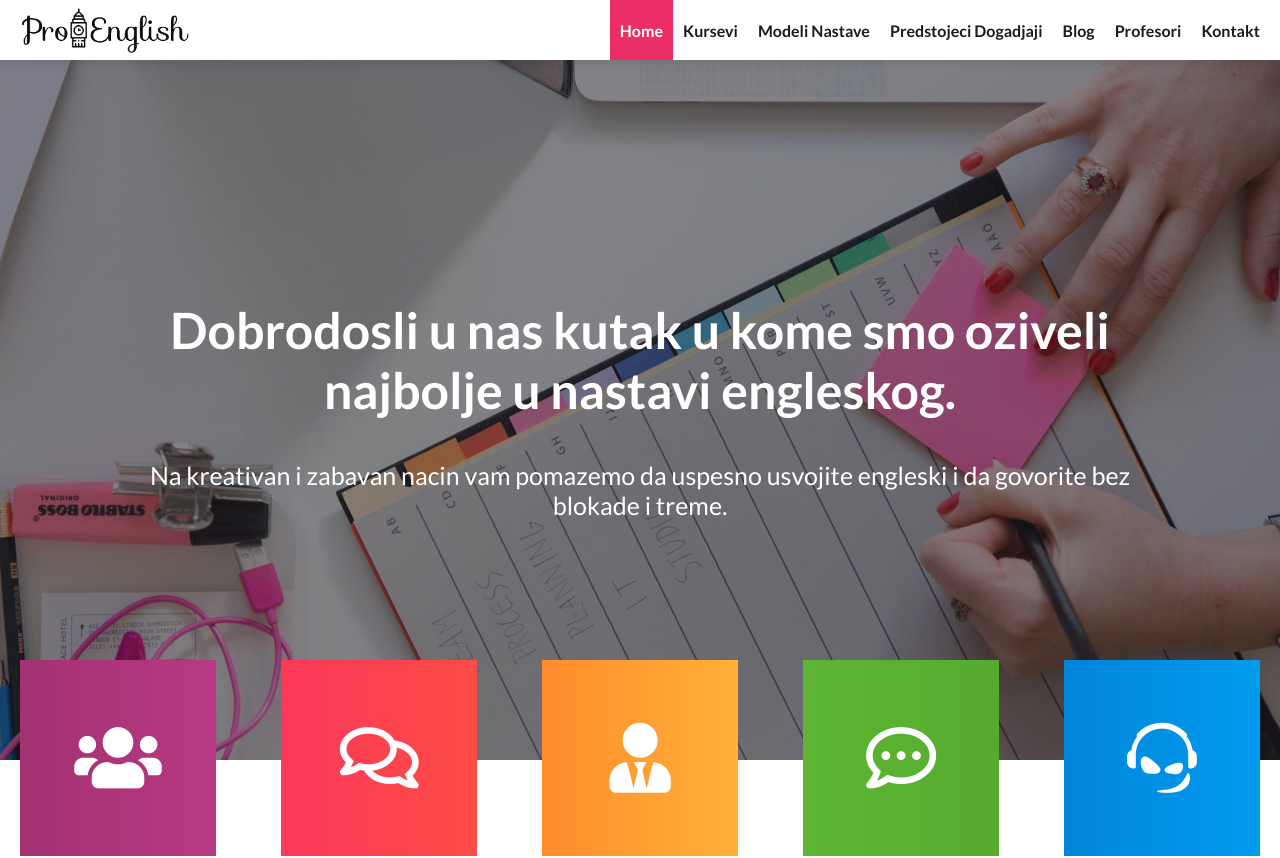
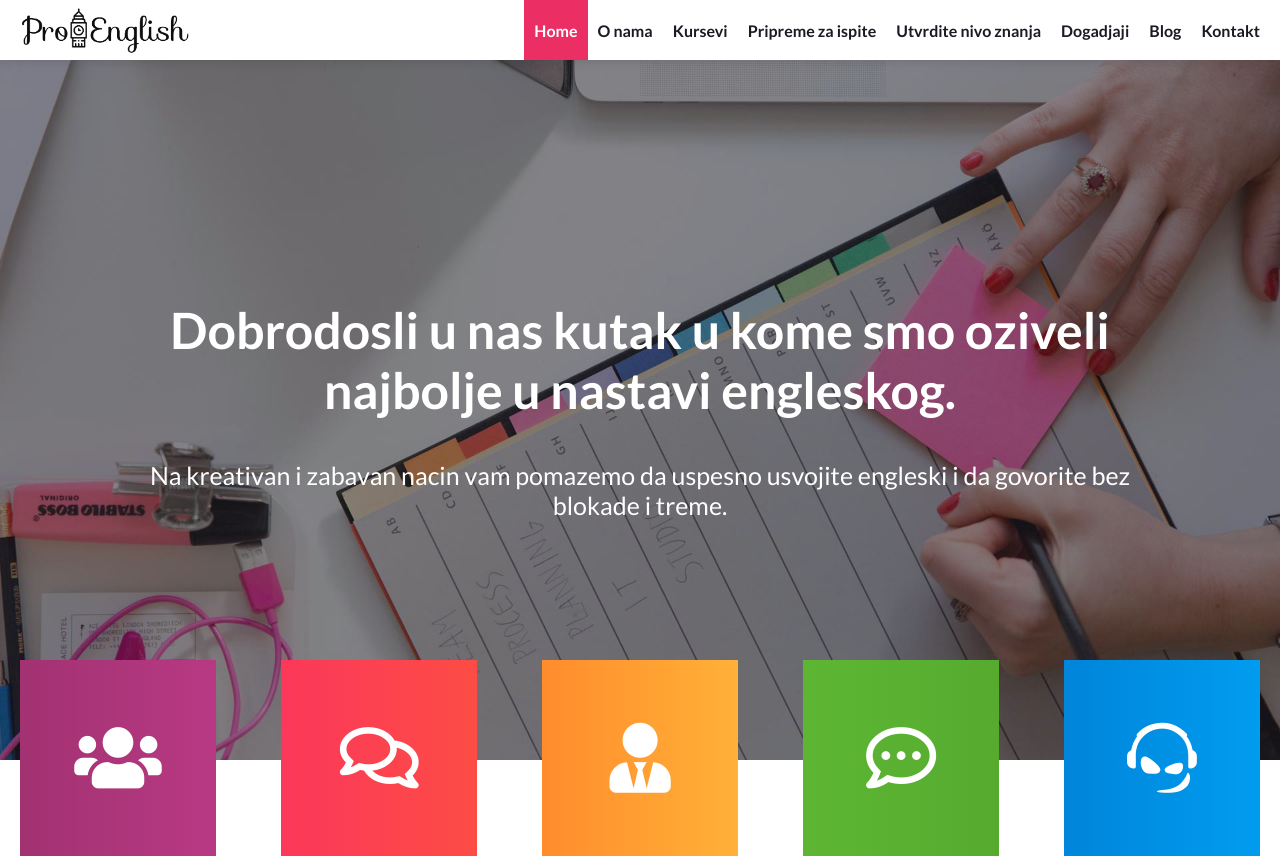
Before and after one commit to Dejan85/Pro-English, a React (Create React App) app in the folder client/: page / in a window 1280 px wide. Shown: the top 858 px of the page. Built offline with nearby package versions, Linux system fonts and the light colour scheme; a web font is replaced by a local one.

Commit message:
navigation with drop menu almost done

```diff
--- a/client/src/components/layout/header/Nav.js
+++ b/client/src/components/layout/header/Nav.js
@@ -1,7 +1,13 @@
-import React from "react";
+import React, { useState } from "react";
 import { Link } from "react-router-dom";
 
+// components
+import DropNav from "./partials/DropNav";
 const Nav = () => {
+  const [oNama] = useState(["Ko smo mi", "Nacin rada", "Udzbenici"]);
+  const [kursevi] = useState(["Konverzacijski kurs", "a2", "b1", "b2", "c1"]);
+  const [ispiti] = useState(["Toefl", "Ielts", "Gmat", "Gre", "Sat"]);
+
   return (
     <nav className="header__nav">
       <ul className="header__list">
@@ -10,29 +16,37 @@ const Nav = () => {
             Home
           </Link>
         </li>
-        <li className="header__item">
+        <li className="header__item flex__class">
+          <Link className="header__link" to="/xad">
+            O nama
+          </Link>
+          <DropNav item={oNama} />
+        </li>
+        <li className="header__item flex__class">
           <Link className="header__link" to="/xad">
             Kursevi
+          </Link>
+          <DropNav item={kursevi} />
+        </li>
+        <li className="header__item flex__class">
+          <Link className="header__link" to="/">
+            Pripreme za ispite
+          </Link>
+          <DropNav item={ispiti} />
+        </li>
+        <li className="header__item">
+          <Link className="header__link" to="/">
+            Utvrdite nivo znanja
           </Link>
         </li>
         <li className="header__item">
           <Link className="header__link" to="/">
-            Modeli Nastave
-          </Link>
-        </li>
-        <li className="header__item">
-          <Link className="header__link" to="/">
-            Predstojeci Dogadjaji
+            Dogadjaji
           </Link>
         </li>
         <li className="header__item">
           <Link className="header__link" to="/">
             Blog
-          </Link>
-        </li>
-        <li className="header__item">
-          <Link className="header__link" to="/">
-            Profesori
           </Link>
         </li>
         <li className="header__item">
--- /dev/null
+++ b/client/src/components/layout/header/partials/DropNav.js
@@ -0,0 +1,25 @@
+import React from "react";
+import { Link } from "react-router-dom";
+import PropTypes from "prop-types";
+
+const DropNav = ({ item }) => {
+  return (
+    <div className="dropMenu">
+      <ul className="dropMenu__list">
+        {item.map((item, index) => {
+          return (
+            <li key={index} className="dropMenu__item">
+              <Link className="dropMenu__link">{item}</Link>
+            </li>
+          );
+        })}
+      </ul>
+    </div>
+  );
+};
+
+DropNav.propTypes = {
+  DropNav: PropTypes.array,
+};
+
+export default DropNav;
--- a/client/src/sass/components/base/_utils.scss
+++ b/client/src/sass/components/base/_utils.scss
@@ -15,7 +15,6 @@
 .facebook {
   // color: #4267b2 !important;
   color: white !important;
-
   font-size: 2rem;
   padding-right: 0.7rem;
 }
@@ -59,3 +58,9 @@
   font-size: 2rem;
   padding-right: 0.7rem;
 }
+
+.flex__class {
+  display: flex;
+  flex-direction: column;
+  position: relative;
+}
--- a/client/src/sass/components/layout/header/_header.scss
+++ b/client/src/sass/components/layout/header/_header.scss
@@ -45,6 +45,18 @@
       .header__link {
         color: lighten($color-dark, 90%);
       }
+
+      .dropMenu {
+        &__list {
+          opacity: 1;
+          visibility: visible;
+        }
+
+        &__item {
+          opacity: 1;
+          visibility: visible;
+        }
+      }
     }
   }
 
@@ -56,3 +68,31 @@
     transition: all 0.5s;
   }
 }
+
+.dropMenu {
+  &__list {
+    position: absolute;
+    left: 0;
+    opacity: 0;
+    visibility: hidden;
+    transition: opacity 0.5s;
+    width: 17rem;
+    box-shadow: 0 1.5rem 4rem rgba($color-dark, 0.15);
+  }
+
+  &__item {
+    list-style-type: none;
+    background: white;
+    width: 100%;
+    opacity: 0;
+    visibility: hidden;
+  }
+
+  &__link {
+    display: flex;
+    padding: 1rem 1rem;
+    transition: color 0.4s;
+    border-top: 1px solid $color-grey-light;
+    // border-bottom: 1px solid $color-grey-light;
+  }
+}
--- a/client/src/sass/components/typograpfy/header/_header-typograpfy.scss
+++ b/client/src/sass/components/typograpfy/header/_header-typograpfy.scss
@@ -8,3 +8,25 @@
     font-weight: 700;
   }
 }
+
+.dropMenu {
+  &__list {
+  }
+
+  &__item {
+  }
+
+  &__link {
+    color: lighten($color-dark, 40%);
+    text-decoration: none;
+    font-size: 1.6rem;
+    font-family: $font-1;
+    font-weight: 500;
+    text-transform: capitalize;
+
+    &:hover {
+      color: $color-pink-dark;
+      font-weight: 600;
+    }
+  }
+}
```
